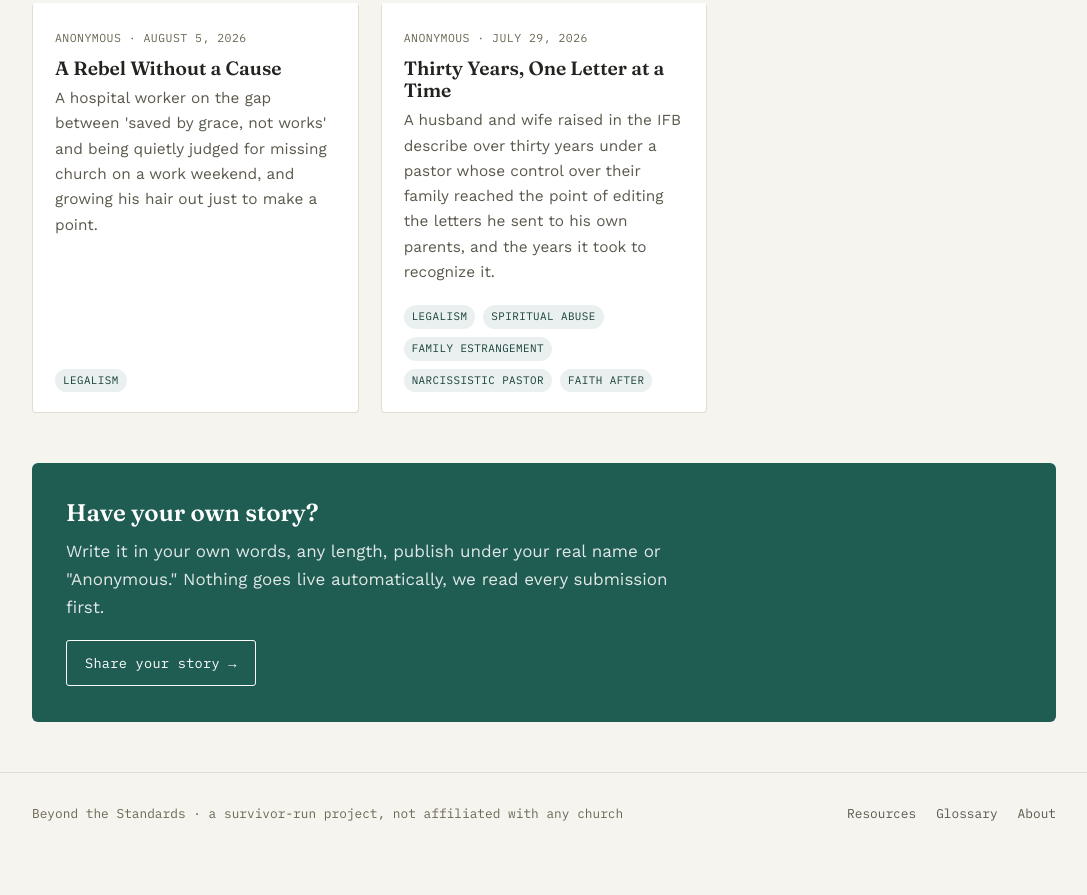
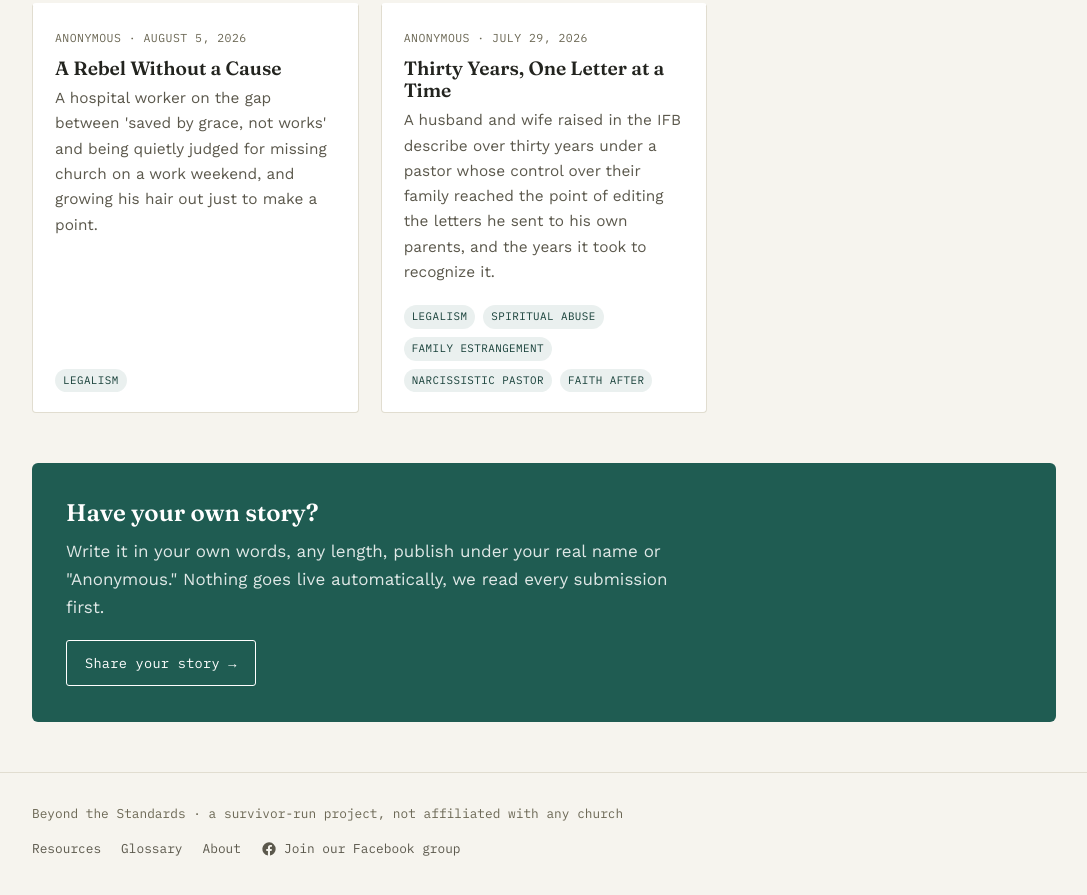
Before and after one commit to smokenbarrelsociety-hash/we-got-out-site, a plain HTML site: page index.html in a window 1280 px wide. Shown: the part 920-1815 px from the top of the page, without its empty margins (96-1183 px from the left). Before the commit the page ends 1794 px from the top, so only its background shows below. Drawn offline with nearby package versions, Linux system fonts and the light colour scheme.

Commit message:
Update index.html

```diff
--- a/index.html
+++ b/index.html
@@ -60,10 +60,14 @@
 <footer class="site-footer">
   <div class="wrap">
     <p>Beyond the Standards &middot; a survivor-run project, not affiliated with any church</p>
-    <div class="footer-links">
+<div class="footer-links">
       <a href="resources.html">Resources</a>
       <a href="glossary.html">Glossary</a>
       <a href="about.html">About</a>
+      <a href="https://www.facebook.com/share/g/18wYabtdaB/" target="_blank" rel="noopener noreferrer" class="footer-social">
+        <svg viewBox="0 0 24 24"><path d="M22 12a10 10 0 1 0-11.6 9.9v-7H7.9V12h2.5V9.8c0-2.5 1.5-3.9 3.8-3.9 1.1 0 2.2.2 2.2.2v2.4h-1.3c-1.2 0-1.6.8-1.6 1.6V12h2.8l-.4 2.9h-2.4v7A10 10 0 0 0 22 12Z"/></svg>
+        Join our Facebook group
+      </a>
     </div>
   </div>
 </footer>
```
